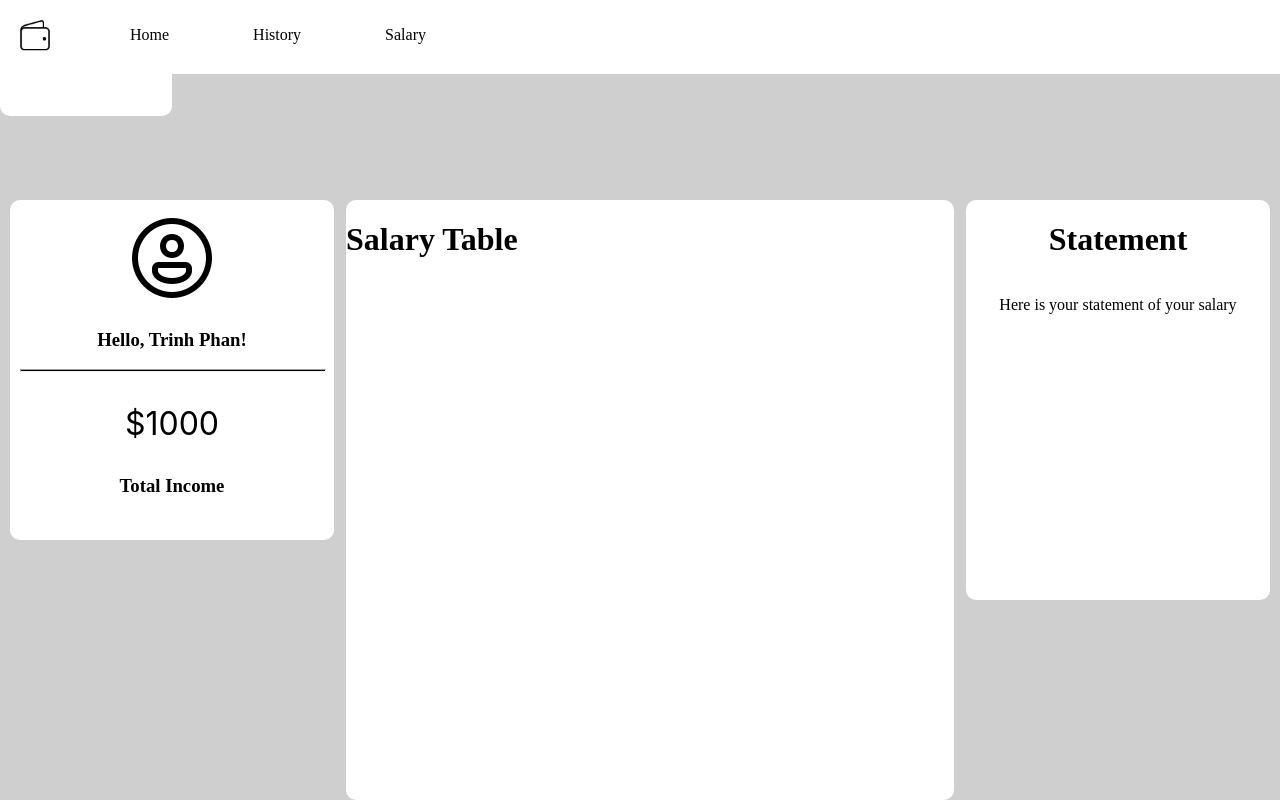
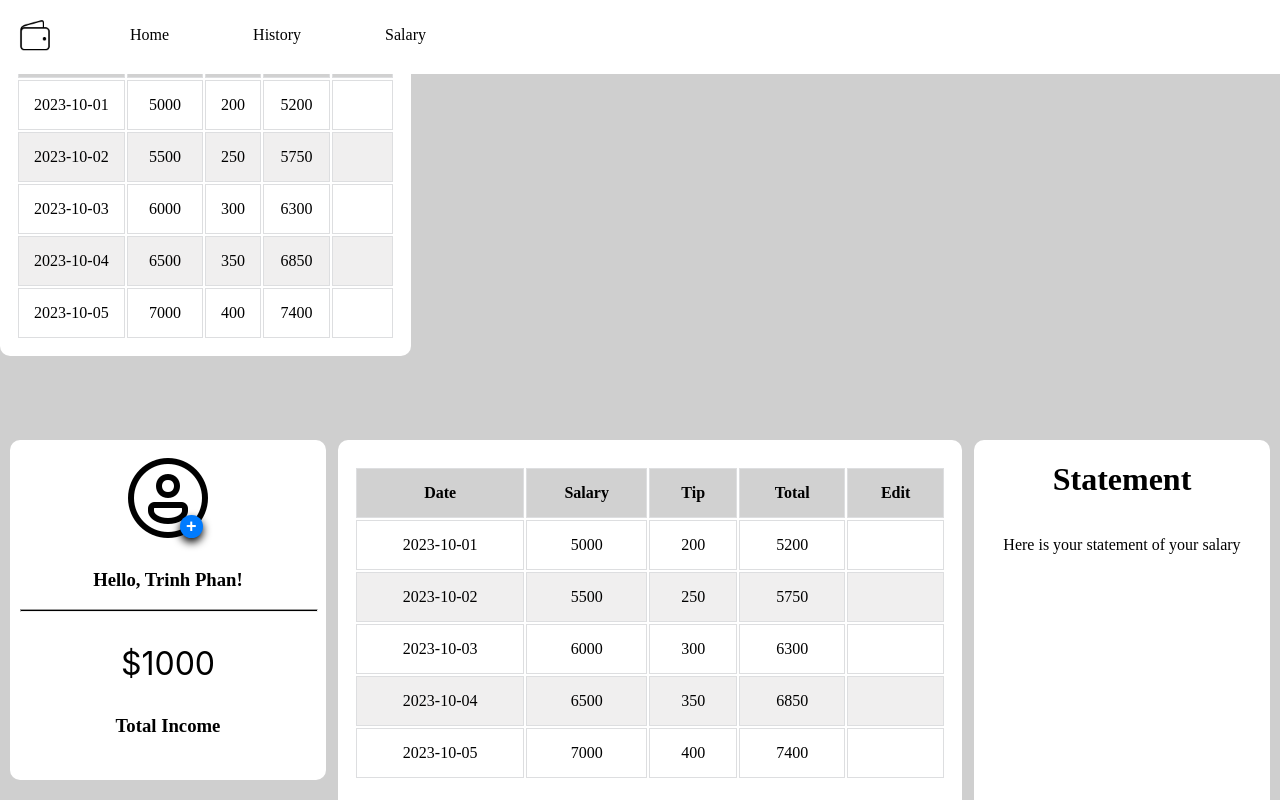
Before and after one commit to HungPhma/my-salary-tracker, a React (Create React App) app in the folder frontend/: page /salary in a window 1280 px wide. Built offline with nearby package versions, Linux system fonts and the light colour scheme.

Commit message:
create a table to show salary, tip, total

```diff
--- a/frontend/src/App.css
+++ b/frontend/src/App.css
@@ -114,6 +114,27 @@
 
 .profile-photo{
   scale: 1;
+  position: relative;
+  display: inline-block;
+}
+.edit-profile{
+  position: absolute;
+  top: 65px;
+  left: 60px;
+  border: none;
+  background-color: #007bff;
+  color: white;
+  font-size: 18px;
+  font-weight: bold;
+  border-radius: 50%;
+  cursor: pointer;
+  align-items: center;
+  justify-content: center;
+  display: flex;
+  box-shadow: 0 4px 8px rgb(0,0,0,2);
+}
+.edit-profile:hover{
+  background-color: #0056b3;
 }
 .straight-line{
   width: 100%;
@@ -133,9 +154,41 @@
   flex: 2;
   display: flex;
   flex-direction: column;
+  text-align: center;
+  padding: 1rem;
 }
 
+.table{
+  width: 100%;
+  margin-top: 10px;
+}
 
+th, td{
+  padding: 15px;
+  text-align: center;
+  border: 1px solid #dddee0;
+}
+th{
+  background-color: #d1d1d1;
+}
+tr:nth-child(even){
+  background-color: #f0efef;
+}
+.edit-button{
+  width: 100%;
+  background-color: #4CAF50;
+  border: none;
+  color: white;
+  padding: 10px 20px;
+  cursor:pointer;
+  border-radius: 5px;
+}
+.edit-button:hover{
+  background-color: #2d8230;
+}
+.edit-button:focus{
+  outline: none;
+}
 /* statement.js */
 .statement{
   background-color: white;
--- a/frontend/src/components/profile.js
+++ b/frontend/src/components/profile.js
@@ -1,12 +1,33 @@
-import React from "react";
+import React, {useState}from "react";
 import "../App.css";
-import profile from "../assests/profile-icon.png";
+import defaultProfile from "../assests/profile-icon.png";
+
 
 const Profile = () => {
+    const [profileImg, setProfileImg] = useState(defaultProfile);
+
+    const handleImageChange = (e) => {
+        const file = e.target.files[0];
+        if(file){
+            const reader = new FileReader();
+            reader.onloadend = () => {
+                setProfileImg(reader.result);
+            };
+            reader.readAsDataURL(file);
+        }
+    };
     return (
         <div className="profile">
             <div className="profile-photo">
-                <img src={profile} alt="User profile" />
+                <img src={profileImg} alt="User profile" />
+                <input
+                    type="file"
+                    accept="image/*"
+                    id="input-file"
+                    style={{display: 'none'}}
+                    onChange={handleImageChange}
+                />
+                <button className="edit-profile" onClick={() => document.getElementById('input-file').click()}>+</button>
             </div>
             <div className="profile-name">
                 <h3>Hello, Trinh Phan!</h3>
--- a/frontend/src/components/salaryTable.js
+++ b/frontend/src/components/salaryTable.js
@@ -1,9 +1,42 @@
-import React from 'react';
+import React, {useState}from 'react';
 
 const SalaryTable = () => {
+    const [data, setData] = useState([
+        {date: '2023-10-01', salary: 5000, tip: 200, total: 5200},
+        {date: '2023-10-02', salary: 5500, tip: 250, total: 5750},
+        {date: '2023-10-03', salary: 6000, tip: 300, total: 6300},
+        {date: '2023-10-04', salary: 6500, tip: 350, total: 6850},
+        {date: '2023-10-05', salary: 7000, tip: 400, total: 7400},
+    ]);
+
+
     return (
         <div className='salaryTable'>
-            <h1>Salary Table</h1>
+            <table className='table'>
+                <thead>
+                    <tr>
+                        <th>Date</th>
+                        <th>Salary</th>
+                        <th>Tip</th>
+                        <th>Total</th>
+                        <th>Edit</th>
+                    </tr>
+                </thead>
+
+                <tbody>
+                    {data.map((item, index) => (
+                        <tr key={index}>
+                            <td>{item.date}</td>
+                            <td>{item.salary}</td>
+                            <td>{item.tip}</td>
+                            <td>{item.total}</td>
+                            <td>
+                                {/* <button className="edit-button" onClick={() => handEditSalary(index)}>Edit</button> */}
+                            </td>
+                        </tr>
+                    ))}
+                </tbody>
+            </table>
         </div>
     );
 };
```
